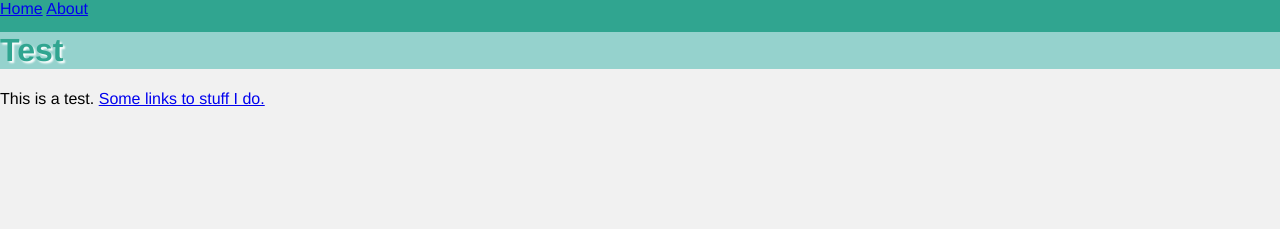
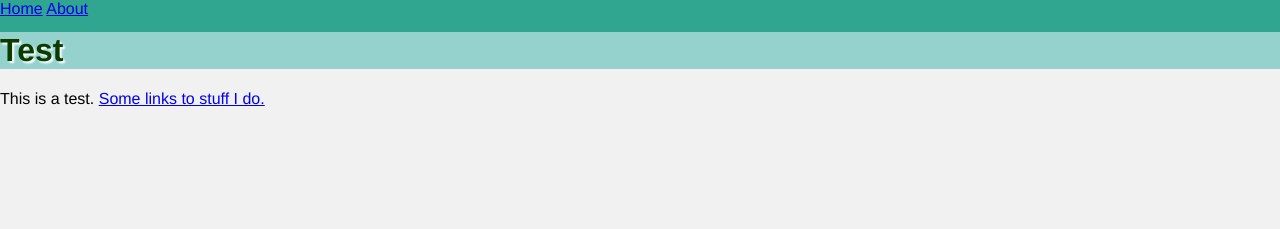
Before and after one commit to LKS90/LKS90.github.io, a Jekyll site: the page built from index.html, in a window 1280 px wide. Shown: the top 229 px of the page. Built offline with Jekyll 4.4.1, drawn with Linux system fonts in a browser that asks for light colours.

Commit message:
Update main.css

```diff
--- a/css/main.css
+++ b/css/main.css
@@ -5,7 +5,7 @@ html, body {
 h1 {
     text-shadow: 2px 2px 2px #ffffff;
     background-color: #95d2cd;
-    color: #30a590;
+    color: #0a3c00;
 }
 .outer {
     position: relative;
@@ -15,7 +15,7 @@ h1 {
     background-color: #30a590;
     width: 100%;
     height: 2rem;
-    color: #0a3c00;
+    color: #d8e18f;
     position: fixed;
     z-index: 2;
     top: 0;
```
